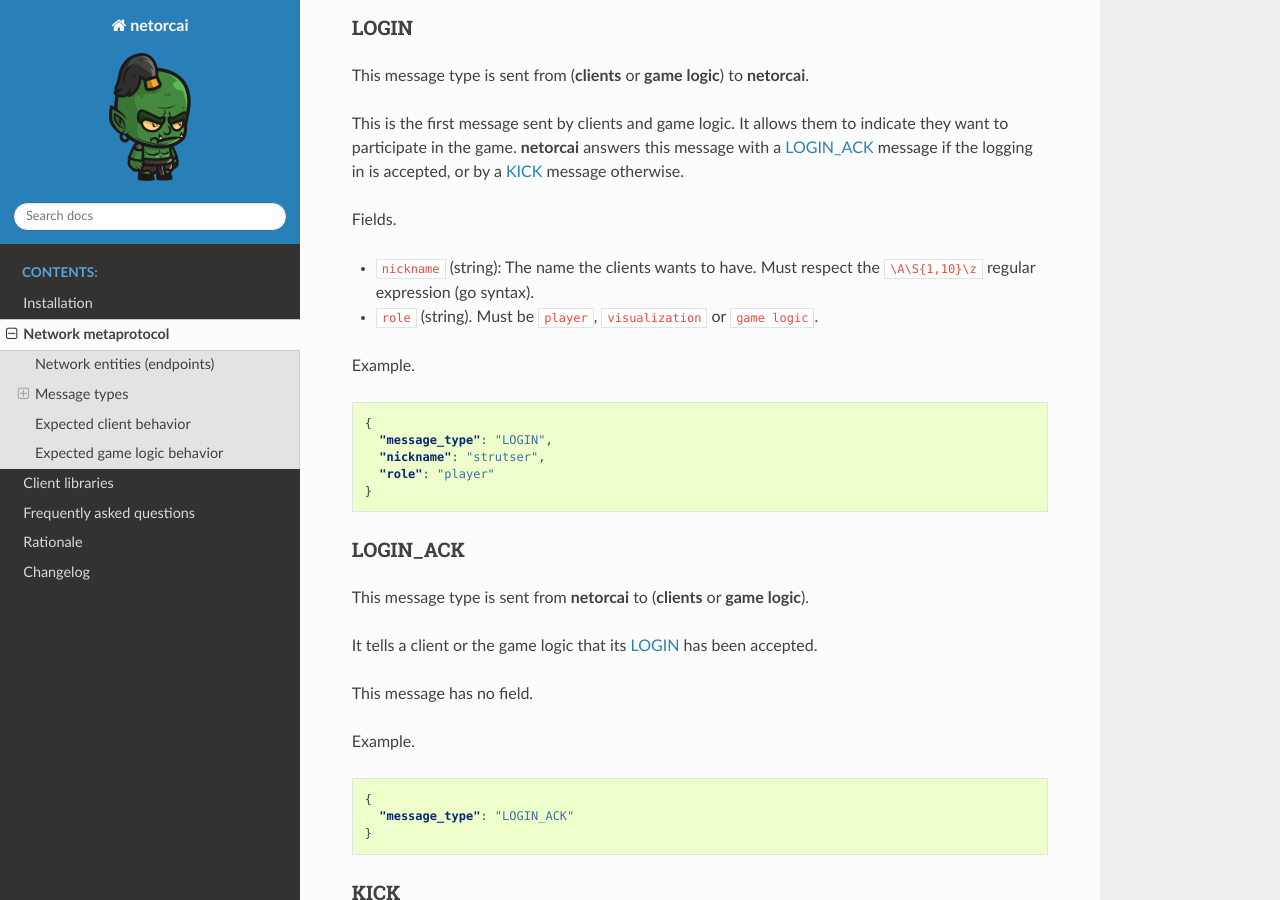
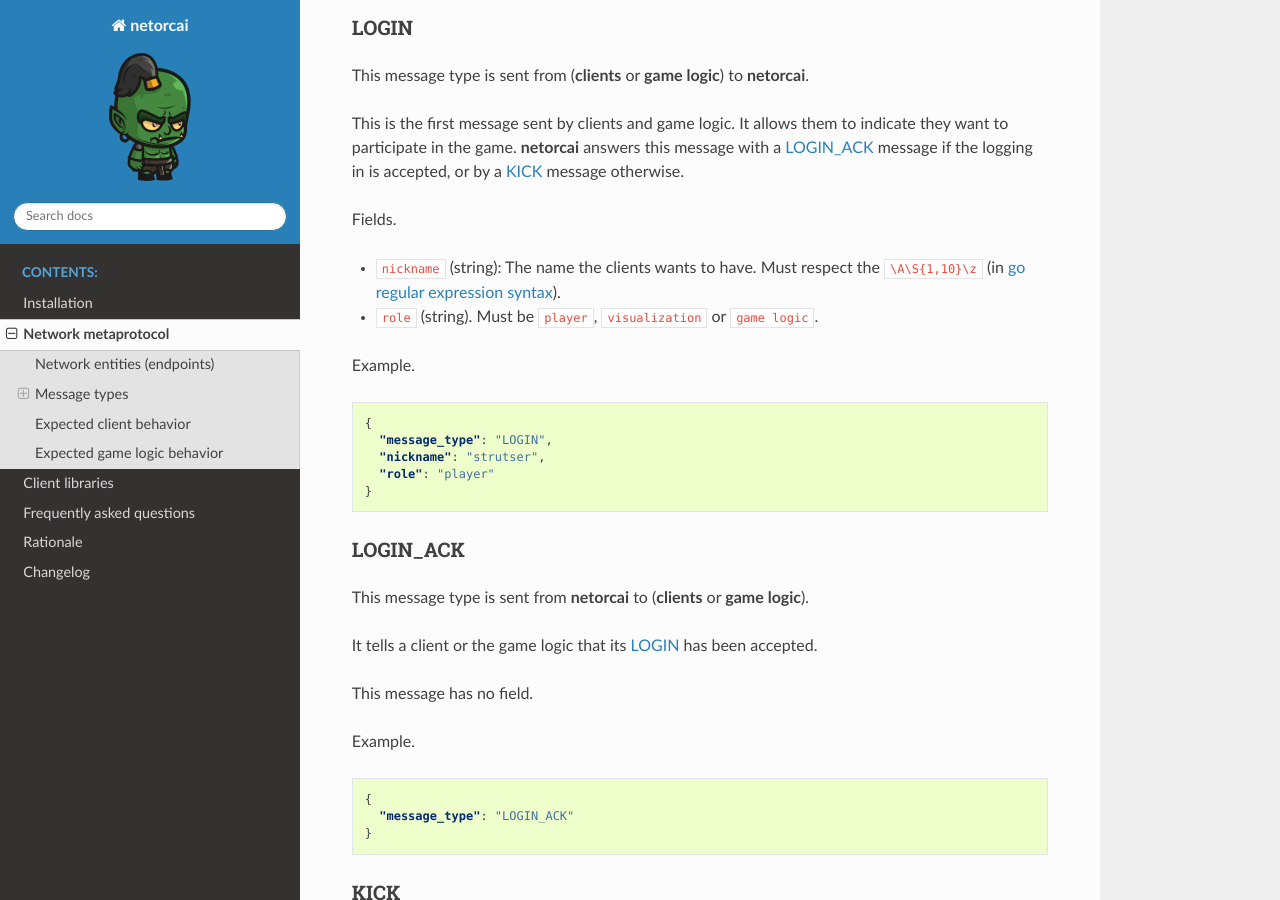
Before and after one commit to netorcai/netorcai, a Sphinx documentation site: the page built from docs/metaprotocol.rst, in a window 1280 px wide and 900 px high, scrolled down 1566 px. Built offline with Sphinx 7.4.7 and the Read the Docs theme 2.0.0, drawn with Linux system fonts in a browser that asks for light colours.

```diff
--- a/docs/metaprotocol.rst
+++ b/docs/metaprotocol.rst
@@ -79,7 +79,7 @@ is accepted, or by a KICK_ message otherwise.
 Fields.
 
 - ``nickname`` (string): The name the clients wants to have.
-  Must respect the ``\A\S{1,10}\z`` regular expression (go syntax).
+  Must respect the ``\A\S{1,10}\z`` (in `go regular expression syntax`_).
 - ``role`` (string). Must be ``player``, ``visualization`` or ``game logic``.
 
 Example.
```
Also changed, not shown: other parts of docs/metaprotocol.rst (+1 -0 lines).
